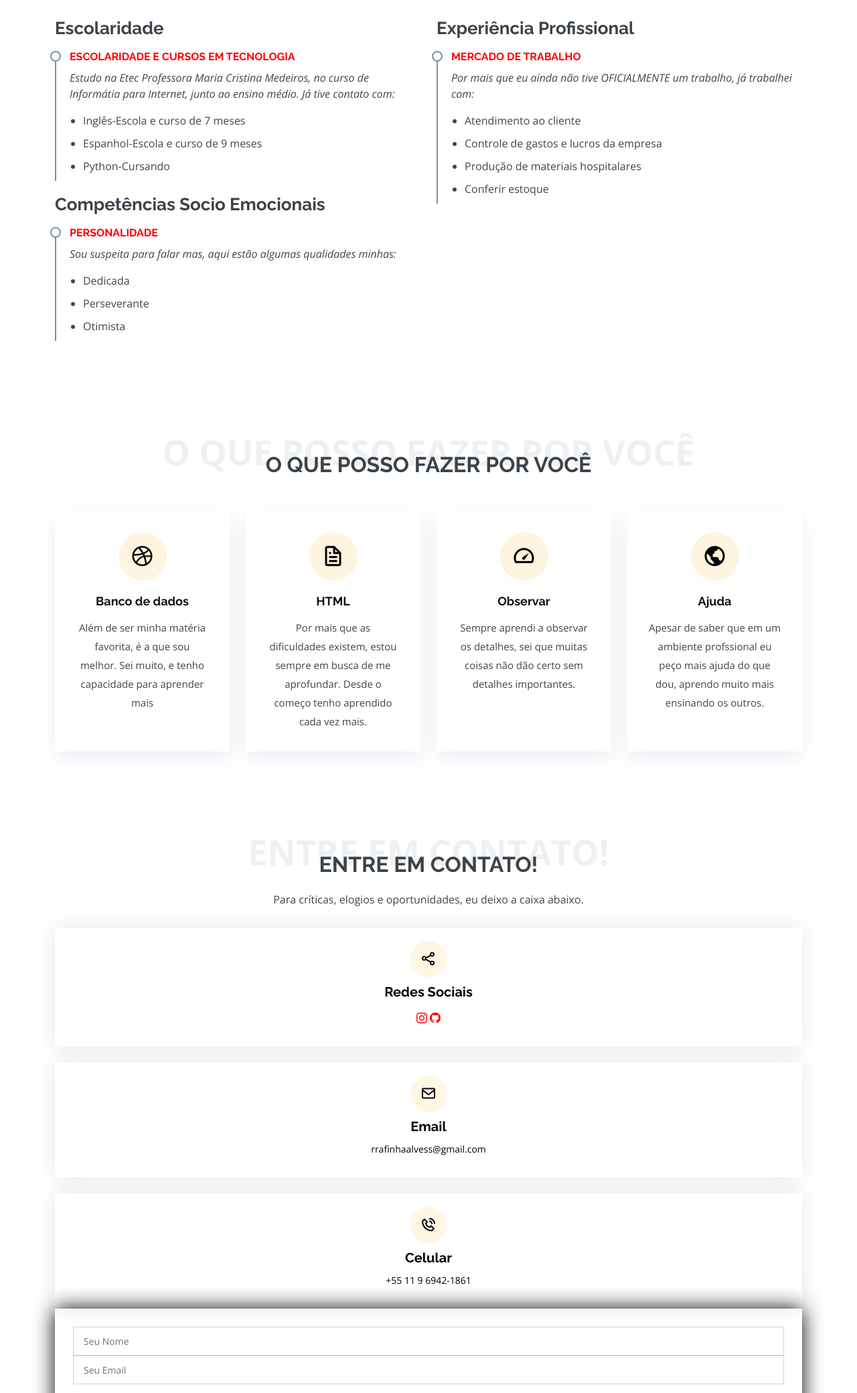
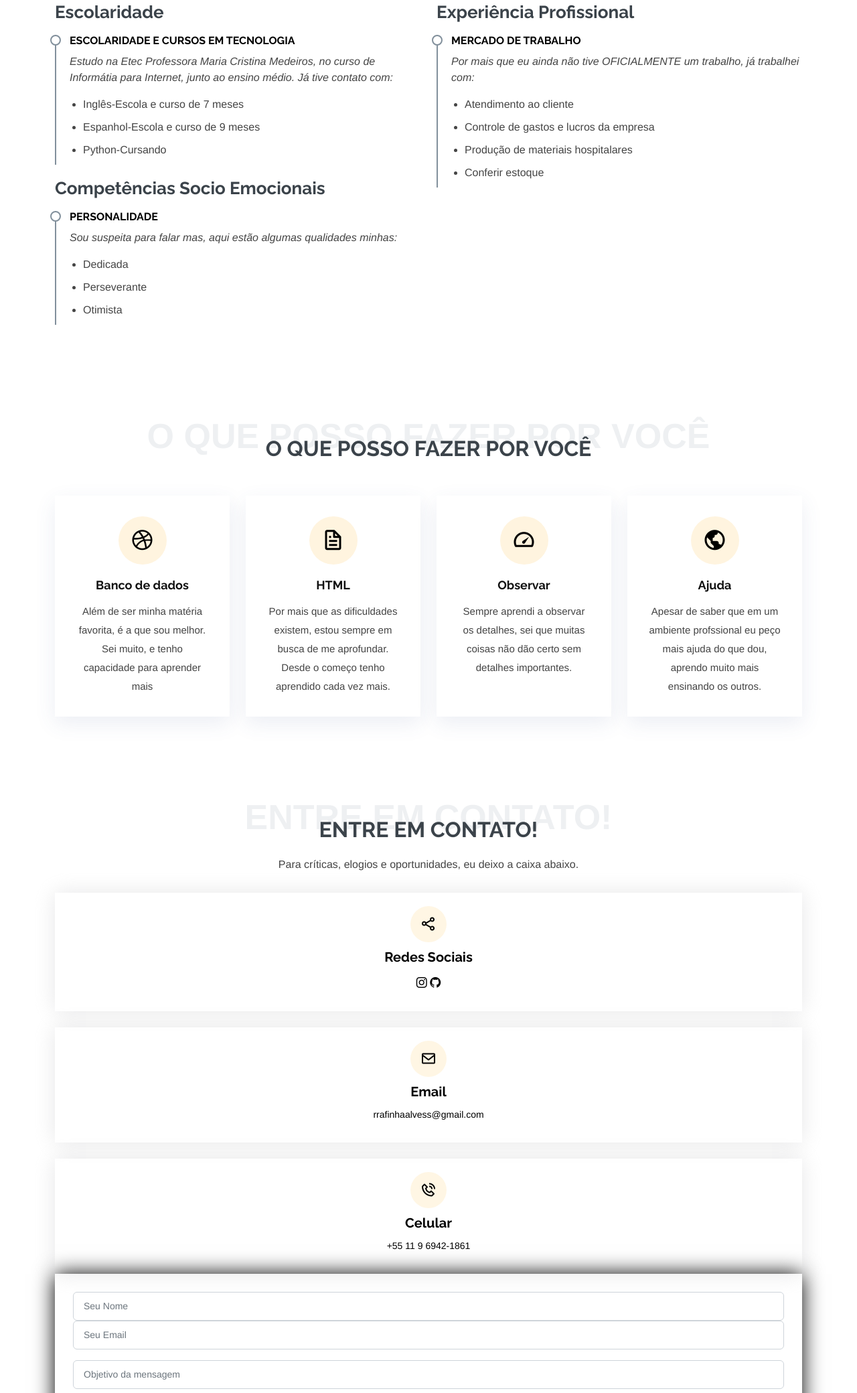
Before and after one commit to RafaelaAlves3c/Curriculo_oficial, a plain HTML site: page index.html in a window 1280 px wide. Shown: the part 1836-3916 px from the top of the page at 67% size. Drawn offline with nearby package versions, Linux system fonts and the light colour scheme.

Commit message:
Add files via upload

```diff
--- a/assets/css/style.css
+++ b/assets/css/style.css
@@ -9,17 +9,17 @@
 # General
 --------------------------------------------------------------*/
 body {
-  font-family: "Open Sans", sans-serif;
+  font-family:  Helvetica, sans-serif;
   color: #444444;
 }
 
 a {
-  color: 	#FF0000;
+  color: 	#000000;
   text-decoration: none;
 }
 
 a:hover {
-  color: #00FF00;
+  color: #ff0101;
   text-decoration: none;
 }
 
@@ -133,7 +133,7 @@ h6 {
 .navbar .active,
 .navbar .active:focus,
 .navbar li:hover>a {
-  color: 	#FF0000;
+  color:#FF0000  ;
 }
 
 .navbar .dropdown ul {
@@ -680,7 +680,7 @@ section {
   font-size: 16px;
   font-weight: 700;
   text-transform: uppercase;
-  color: 	#FF0000;
+  color:	#000000;
   margin-bottom: 10px;
 
 }
@@ -771,11 +771,11 @@ section {
 }
 
 .services .icon-box:hover {
-  border-color: #32CD32;
+  border-color: #000000;
 }
 
 .services .icon-box:hover .title a {
-  color: #32CD32;
+  color: #000000;
 }
 
 /*--------------------------------------------------------------
@@ -1264,7 +1264,7 @@ section {
 
 .contact .php-email-form input,
 .contact .php-email-form textarea {
-  border-radius: 0;
+  border-radius: 70;
   box-shadow: none;
   font-size: 14px;
 }
```
